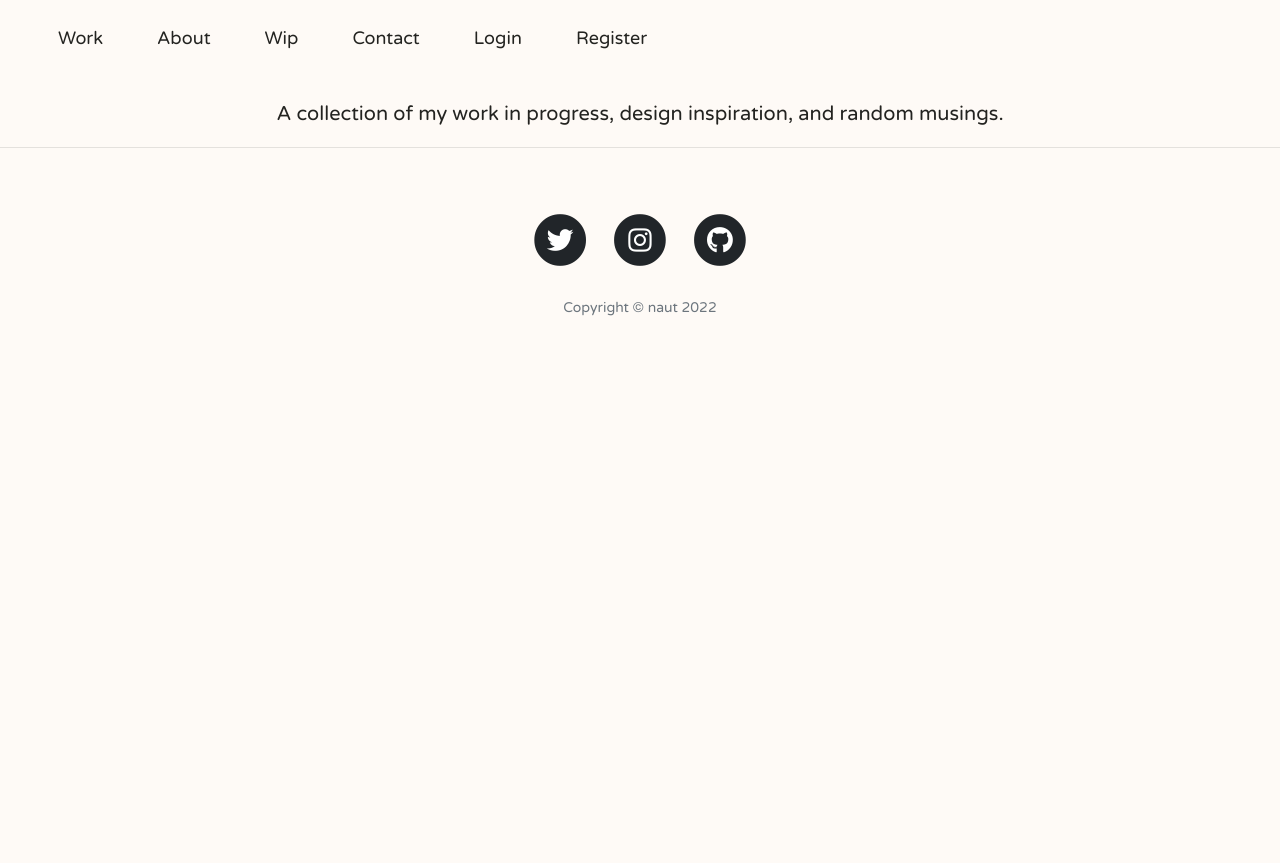
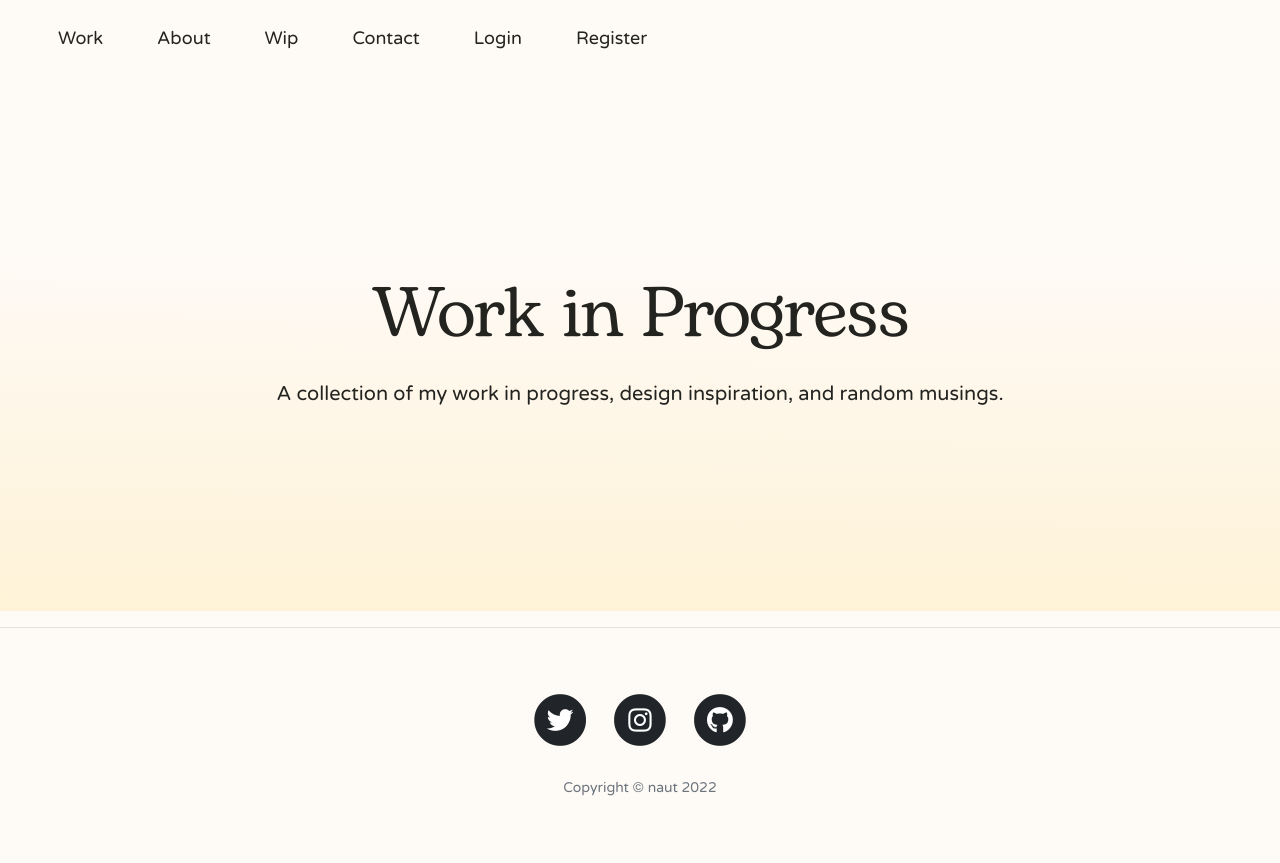
Before and after one commit to nautxx/blog_naut, a Flask app: page /wip in a window 1280 px wide; the page is wider, and only the part inside the window is pictured. Before the commit the page ends 316 px from the top of that part, so only its background shows below. Run offline with Flask 2, Linux system fonts and the light colour scheme; data that the repository does not hold is empty; some libraries are stand-ins or nearby versions.

Commit message:
Update styles.css

```diff
--- a/static/css/styles.css
+++ b/static/css/styles.css
@@ -88,6 +88,15 @@ a, button, h6, input, li, p {
     z-index: 100;
 }
 
+.c-wip__header {
+    text-align: center;
+    overflow: hidden;
+    padding: 8em 0 4em;
+    background: linear-gradient(.25deg,#ffeec4 -36.42%,#fefaf6 59.25%);
+    position: relative;
+    opacity: 0;
+}
+
 .c-wip__sub {
     font-family:'Varela Round','Helvetica Neue', Helvetica, Arial, sans-serif;
     color: #232320;
@@ -114,7 +123,9 @@ a, button, h6, input, li, p {
 }
 
 @media (min-width: 992px) {
-
+    .c-wip__header {
+        padding: 14em 0 10em;
+    }
 }
 
 @media (min-width: 768px) {
```
